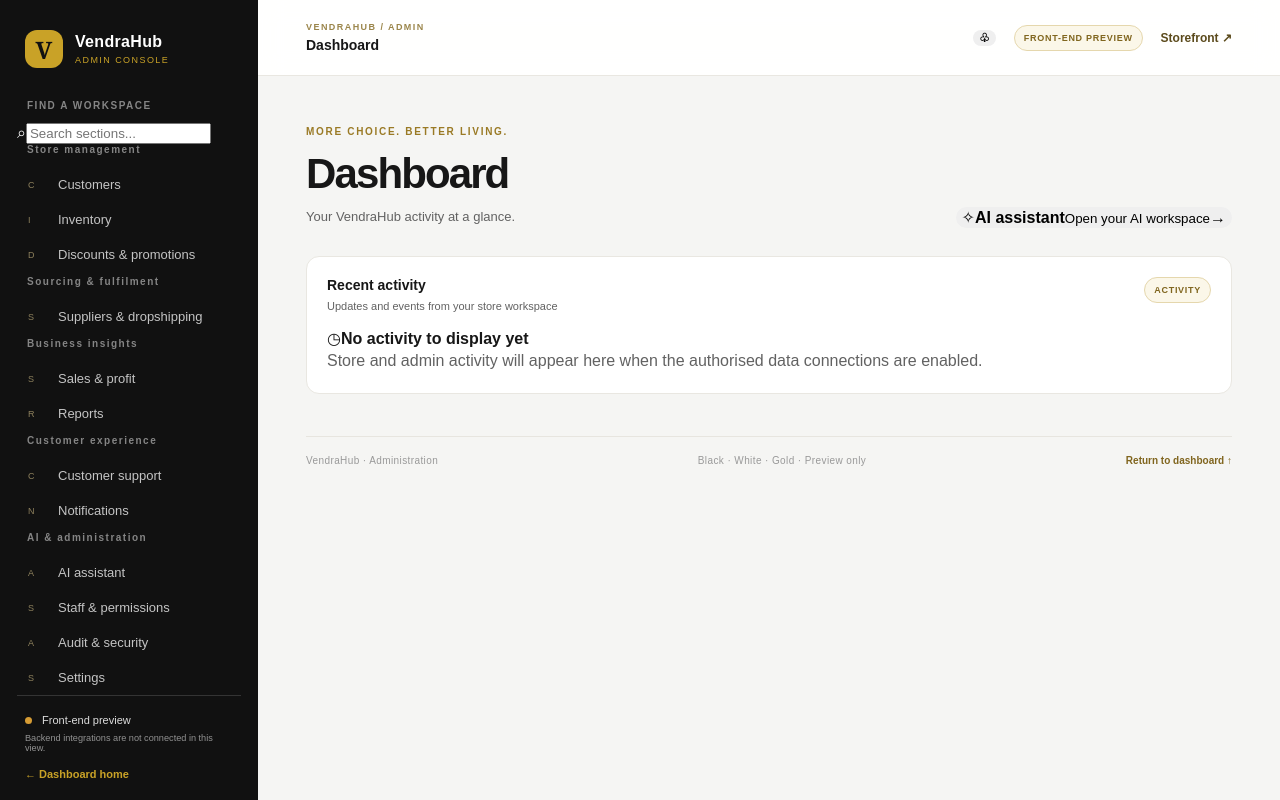
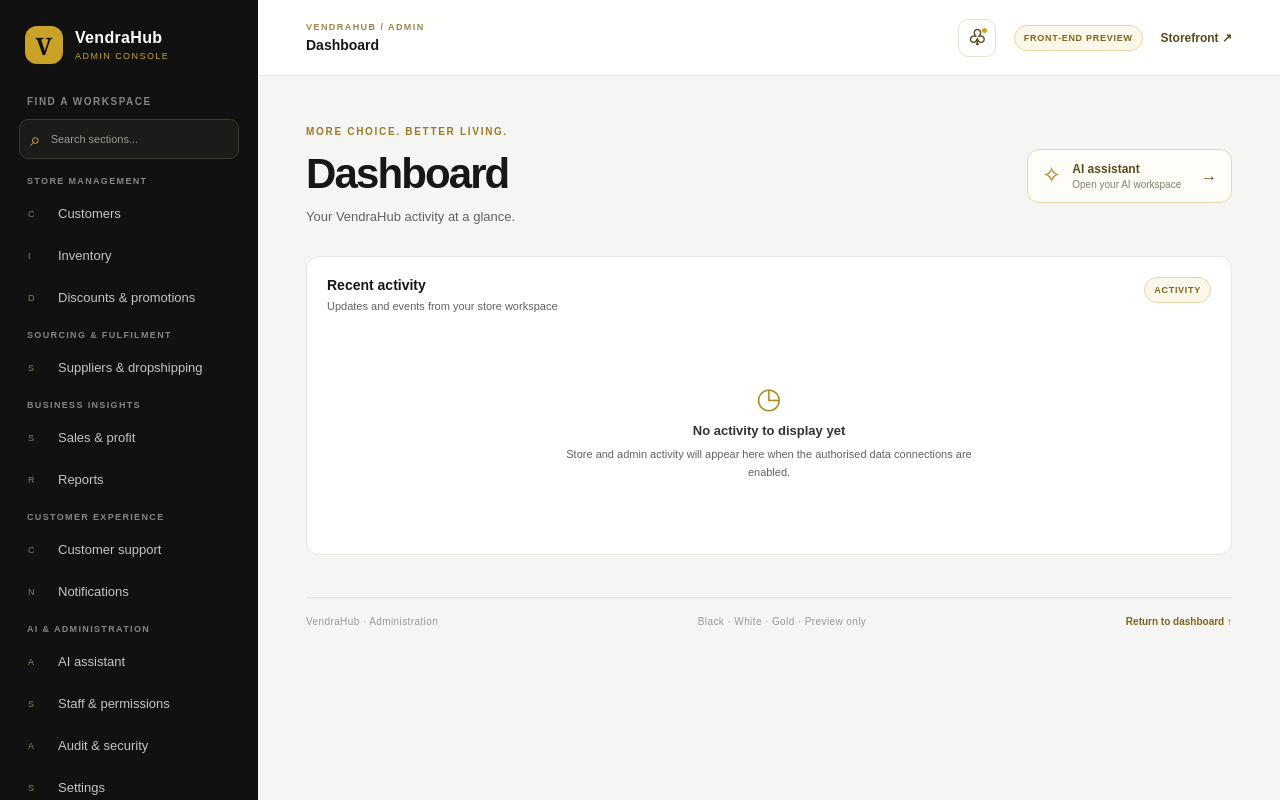
Before and after one commit to Vendrahub-1/VendraHub, a Next.js app: page /admin in a window 1280 px wide. Built offline with nearby package versions, Linux system fonts and the light colour scheme.

Commit message:
Style searchable secondary navigation and dashboard actions

```diff
--- a/app/globals.css
+++ b/app/globals.css
@@ -574,3 +574,110 @@ body {
   .admin-metrics { grid-template-columns: repeat(2,minmax(0,1fr)); }
   .overview-grid { grid-template-columns: minmax(0,1fr); }
 }
+
+
+/* VendraHub dashboard-first navigation refinement */
+.sidebar-search {
+  display: flex;
+  align-items: center;
+  gap: 8px;
+  min-height: 40px;
+  margin: 0 2px 17px;
+  padding: 0 10px;
+  border: 1px solid #39372f;
+  border-radius: 9px;
+  background: #1b1b19;
+  color: #c9a227;
+}
+.sidebar-search > span { font-size: 19px; line-height: 1; }
+.sidebar-search input {
+  width: 100%;
+  min-width: 0;
+  border: 0;
+  outline: 0;
+  background: transparent;
+  color: #fff;
+  font: inherit;
+  font-size: 11px;
+}
+.sidebar-search input::placeholder { color: #9a9a94; }
+.sidebar-search button { padding: 0 2px; background: transparent; color: #ddd; font-size: 18px; }
+.nav-group { display: grid; gap: 3px; margin-bottom: 13px; }
+.nav-group-label { padding: 0 10px 5px; font-size: 9px; text-transform: uppercase; }
+.admin-nav { display: block; }
+.admin-nav button { min-height: 39px; }
+.admin-nav button.active { box-shadow: inset 3px 0 #c9a227; }
+.nav-no-results { padding: 12px 10px; color: #aaa; font-size: 11px; line-height: 1.5; }
+.notification-button {
+  position: relative;
+  display: inline-grid;
+  place-items: center;
+  width: 38px;
+  height: 38px;
+  border: 1px solid #e7e1d1;
+  border-radius: 10px;
+  background: #fff;
+  color: #5b4a1b;
+  font-size: 21px;
+}
+.notification-button i {
+  position: absolute;
+  top: 7px;
+  right: 7px;
+  width: 7px;
+  height: 7px;
+  border: 1px solid #fff;
+  border-radius: 50%;
+  background: #c9a227;
+}
+.dashboard-welcome { align-items: center; }
+.dashboard-ai-button {
+  display: flex;
+  align-items: center;
+  gap: 11px;
+  min-width: 205px;
+  padding: 12px 14px;
+  border: 1px solid #e6d8ae;
+  border-radius: 12px;
+  background: #fffdf7;
+  color: #5b4a1b;
+  text-align: left;
+}
+.dashboard-ai-button > span:first-child { font-size: 23px; color: #a78320; }
+.dashboard-ai-button > span:nth-child(2) { display: grid; gap: 3px; }
+.dashboard-ai-button strong { font-size: 12px; }
+.dashboard-ai-button small { color: #8a8067; font-size: 10px; }
+.dashboard-ai-button b { margin-left: auto; }
+.dashboard-activity { min-height: 290px; }
+.activity-empty {
+  min-height: 205px;
+  display: flex;
+  flex-direction: column;
+  align-items: center;
+  justify-content: center;
+  gap: 8px;
+  padding: 25px;
+  text-align: center;
+}
+.activity-empty-icon { color: #b18a26; font-size: 29px; }
+.activity-empty strong { color: #333; font-size: 13px; }
+.activity-empty p { max-width: 420px; font-size: 11px; }
+@media (max-width: 760px) {
+  .admin-sidebar.mobile-sidebar-open { display: flex; }
+  .admin-sidebar.mobile-sidebar-open .sidebar-search { display: flex; }
+  .admin-sidebar.mobile-sidebar-open .admin-nav { display: block; }
+  .admin-sidebar.mobile-sidebar-open .nav-group { display: grid; }
+  .admin-sidebar.mobile-sidebar-open .nav-group-label { display: block; }
+  .admin-sidebar.mobile-sidebar-open .admin-nav button { width: 100%; white-space: normal; }
+  .admin-sidebar.mobile-sidebar-open .nav-dot { display: inline; }
+  .admin-topbar { flex-wrap: nowrap; }
+  .topbar-actions { gap: 7px; }
+  .notification-button { width: 34px; height: 34px; flex: 0 0 34px; }
+  .dashboard-welcome { align-items: stretch; gap: 15px; }
+  .dashboard-ai-button { width: 100%; min-width: 0; }
+  .dashboard-activity { min-height: 260px; }
+}
+@media (min-width: 761px) {
+  .admin-sidebar { padding-top: 22px; }
+  .admin-nav { overflow: visible; }
+}
```
